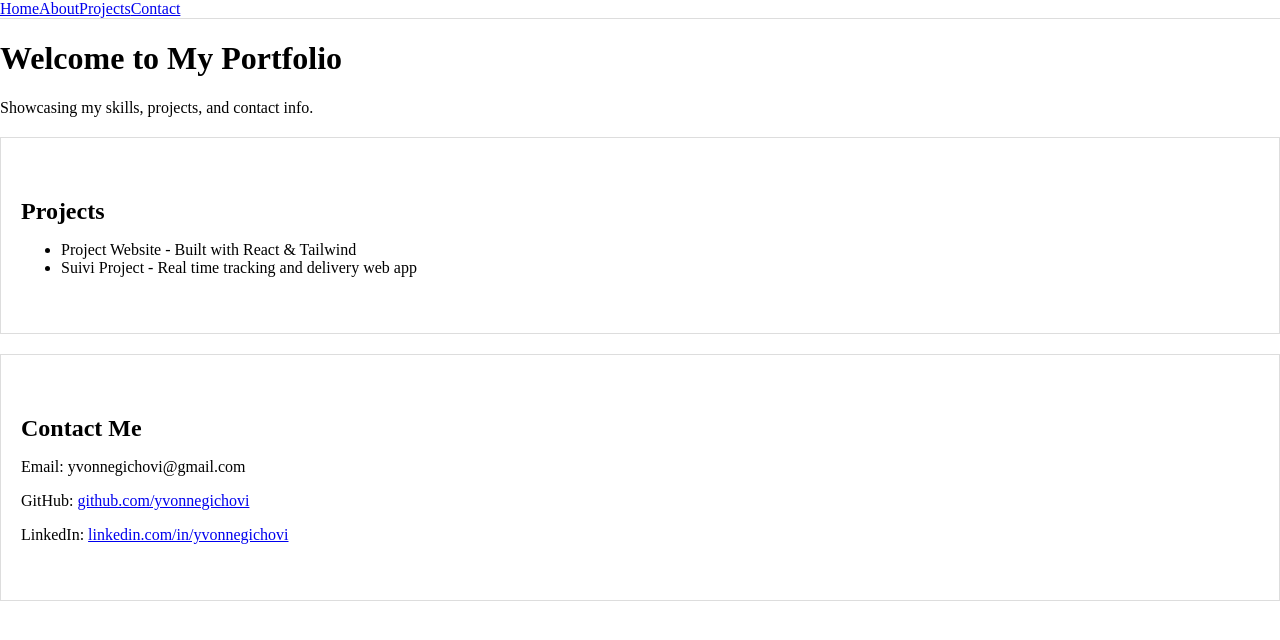
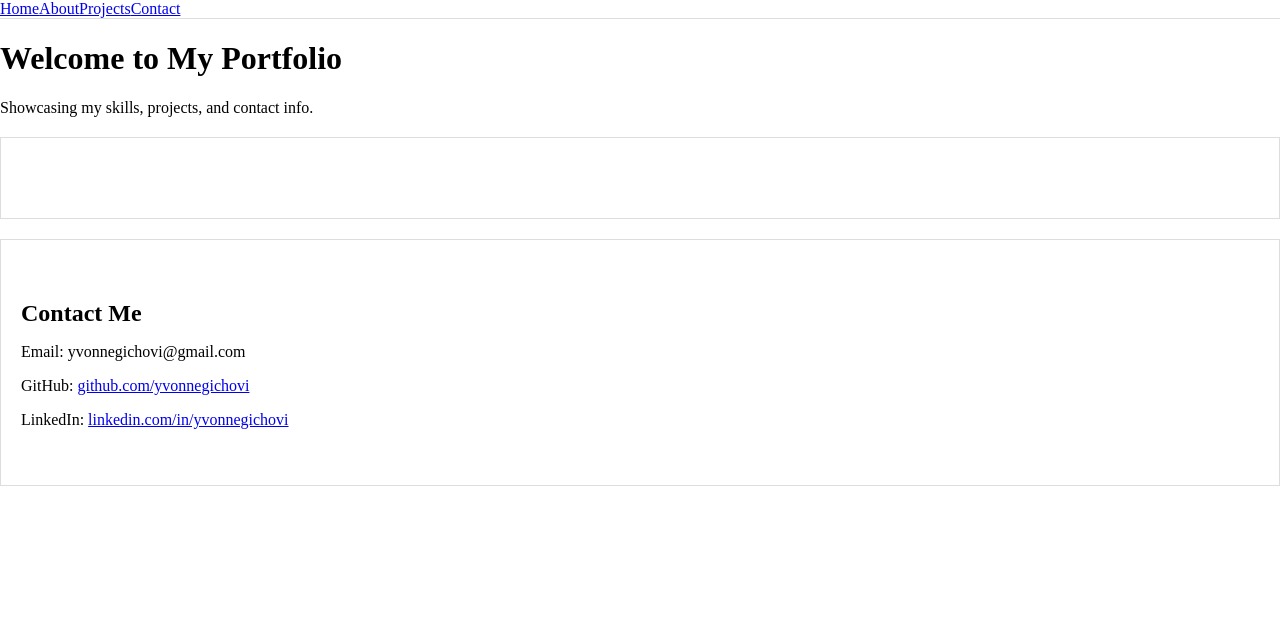
Before and after one commit to yvonnegichovi/portfolio_2, a React (Create React App) app: page / in a window 1280 px wide. Shown: the top 640 px of the page. Built offline with nearby package versions, Linux system fonts and the light colour scheme; the HTML template or start-up script is replaced by a standard one.

Commit message:
feat: Made every page independent

```diff
--- a/src/pages/Home.js
+++ b/src/pages/Home.js
@@ -7,14 +7,7 @@ function Home () {
 	  <>
 	  <h1>Welcome to My Portfolio</h1>
           <p>Showcasing my skills, projects, and contact info.</p>
-	  <section id="projects">
-	  <h2>Projects</h2>
-	  <ul>
-	  <li>Project Website - Built with React & Tailwind</li>
-	  <li>Suivi Project - Real time tracking and delivery web app</li>
-	  </ul>
-	  </section>
-
+	  <section id="home"></section>
 	  <section id="contact">
 	  <h2>Contact Me</h2>
 	  <p>Email: yvonnegichovi@gmail.com</p>
```
